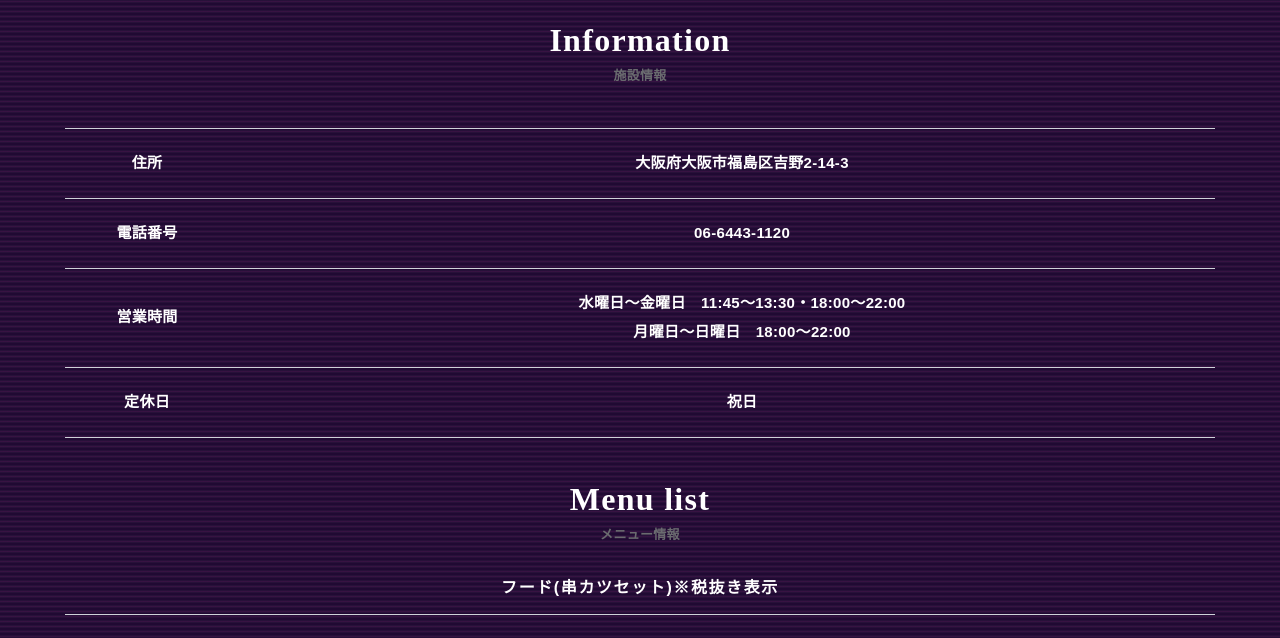
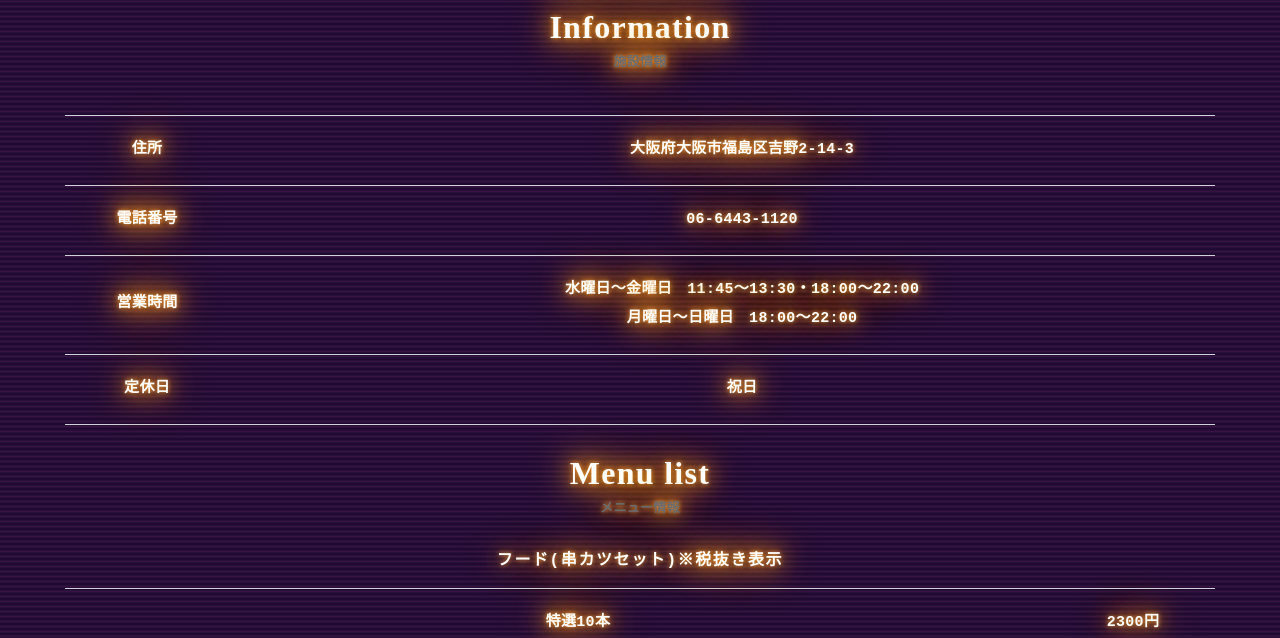
Before and after one commit to virtualitypage/jigokudani.net_dev, a plain HTML site: page about/akihisa.html in a window 1280 px wide. Shown: the part 773-1411 px from the top of the page. Drawn offline with Linux system fonts and the light colour scheme.

Commit message:
modified

```diff
--- a/about/akihisa.html
+++ b/about/akihisa.html
@@ -54,7 +54,10 @@
         <img src="../img2/akihisa.jpg" alt="串揚げ居酒屋 秋久">
       </div>
       <div class="info">
-        <p style="text-decoration: underline;">串揚げ居酒屋 秋久</p>
+        <code class="cm-s-default">
+          <p style="text-decoration: underline;">串揚げ居酒屋 秋久</p>
+          <br>
+          <br>
         <div class="info-block block" id="information">
           <div class="information">
             <div class="info-title">
@@ -94,6 +97,8 @@
             </div>
           </div>
         </div>
+        <br>
+        <br>
         <div class="info-block block">
           <div class="information">
             <div class="menu-title">
@@ -596,6 +601,7 @@
               </dl>
             </div>
           </div>
+        </code>
           <footer>
             <div class="copy">☆ 2023 jigokudani.net</div>
           </footer>
--- a/css/about.css
+++ b/css/about.css
@@ -346,6 +346,13 @@ info
   }
 }
 
+code[class] {
+  /* color: white; */
+  color: darkorange;
+  /* text-shadow: 0 0 2px #100c0f,0 0 35px #ffffff44,0 0 5px white,0 0 2px white; */
+  text-shadow: 0 0 20px darkorange,0 0 35px rgb(255, 168, 61),0 0 5px rgb(255, 168, 61),0 0 50px darkorange;
+}
+
 /* =========================================================
 information-data
 ========================================================= */
--- a/css/style.css
+++ b/css/style.css
@@ -546,7 +546,6 @@ code[class] {
   text-shadow: 0 0 20px darkorange,0 0 35px rgb(255, 168, 61),0 0 5px rgb(255, 168, 61),0 0 50px darkorange;
 }
 
-
 @media screen and (min-width: 769px) {
   .storeList li {
     margin-bottom: 25px;
```
